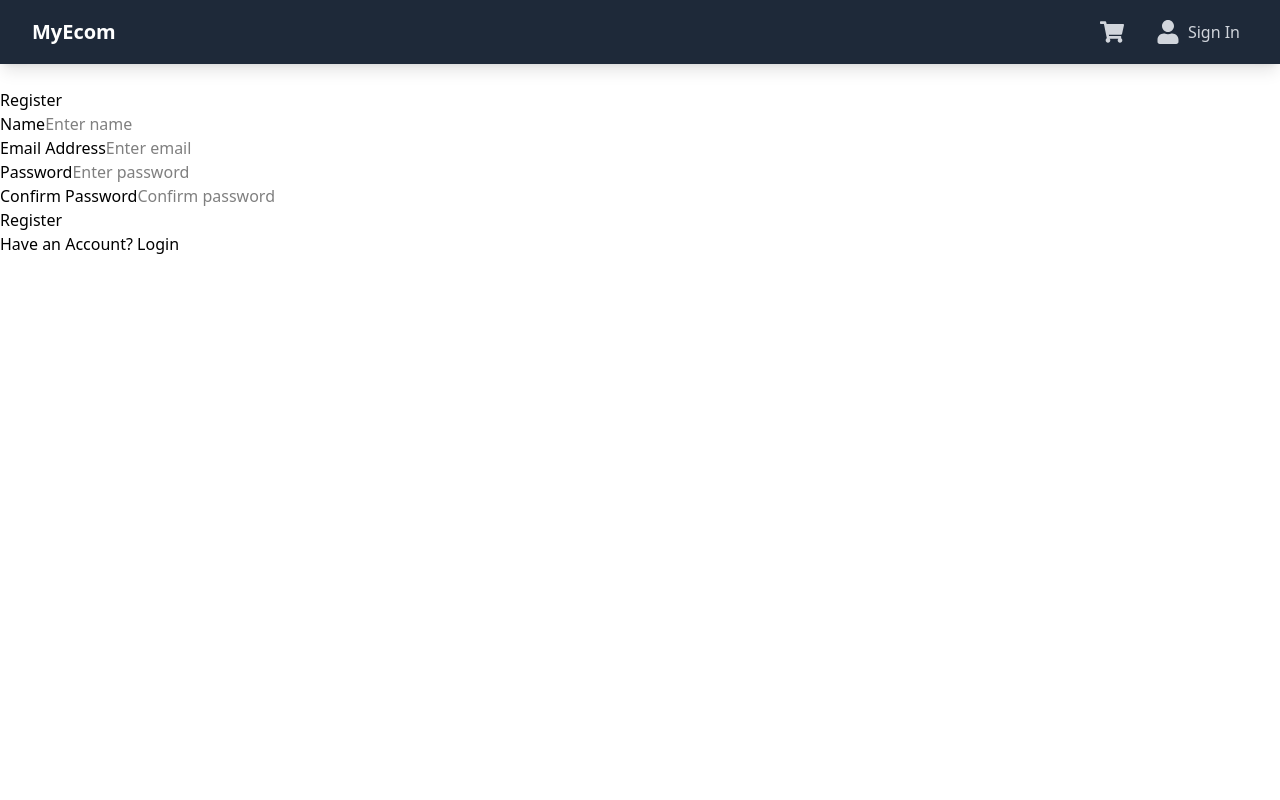
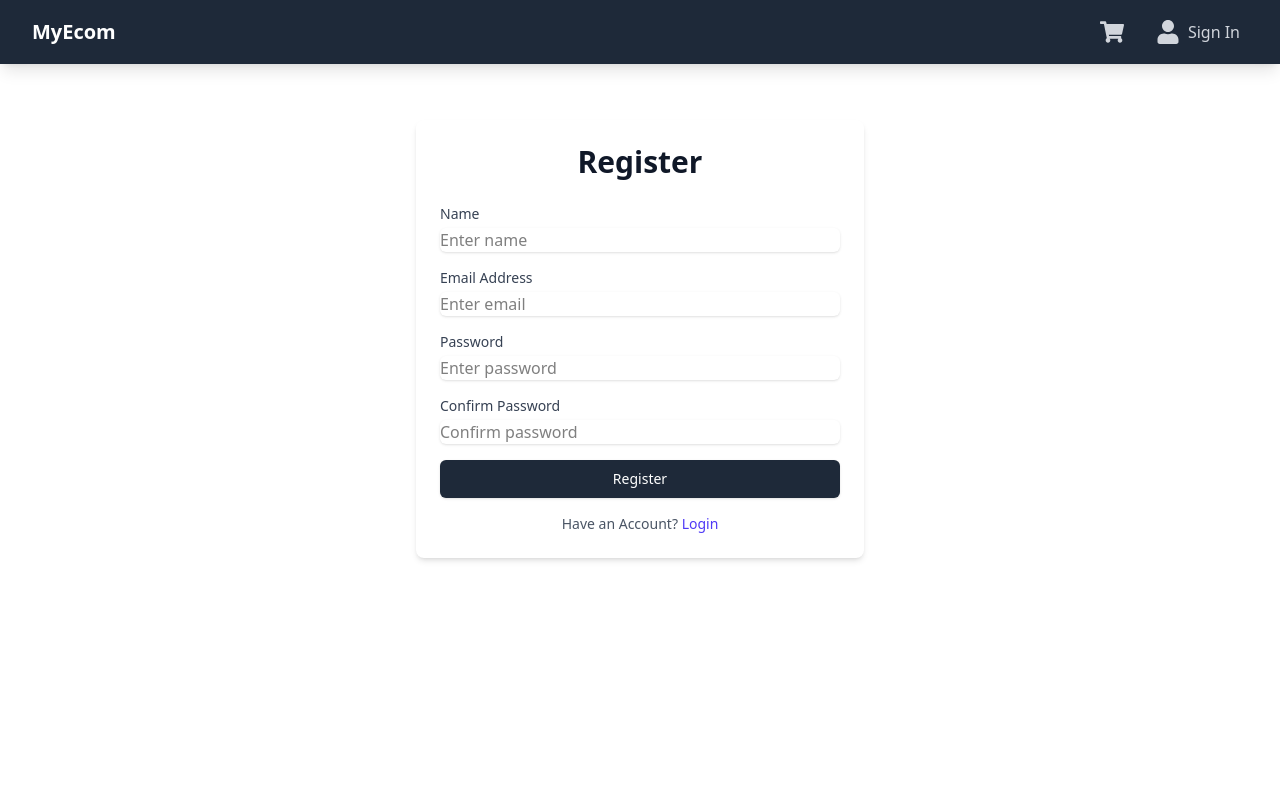
Before and after one commit to Mohitrajput16/mern-ecommerce, a React (Vite) app in the folder client/: page /register in a window 1280 px wide. Shown: the top 800 px of the page. Built offline with nearby package versions, Linux system fonts and the light colour scheme.

Commit message:
feat: Install @tailwindcss/forms and style Login/Register pages

```diff
--- a/client/package.json
+++ b/client/package.json
@@ -20,6 +20,7 @@
   },
   "devDependencies": {
     "@eslint/js": "^9.36.0",
+    "@tailwindcss/forms": "^0.5.10",
     "@tailwindcss/postcss": "^4.1.16",
     "@types/react": "^19.1.16",
     "@types/react-dom": "^19.1.9",
--- /dev/null
+++ b/client/src/components/FormContainer.jsx
@@ -0,0 +1,18 @@
+// client/src/components/FormContainer.jsx
+import React from 'react';
+import Container from './Container';
+
+const FormContainer = ({ children }) => {
+  return (
+    <Container>
+      <div className="flex justify-center">
+        {/* Sets a max-width for the form, centers it, and adds padding */}
+        <div className="w-full max-w-md p-6 bg-white rounded-lg shadow-md mt-8">
+          {children}
+        </div>
+      </div>
+    </Container>
+  );
+};
+
+export default FormContainer;
--- a/client/src/index.css
+++ b/client/src/index.css
@@ -1,5 +1 @@
 @import "tailwindcss";
-
-@tailwind base;
-@tailwind components;
-@tailwind utilities;
--- a/client/src/pages/loginPage.jsx
+++ b/client/src/pages/loginPage.jsx
@@ -1,9 +1,10 @@
 // client/src/pages/LoginPage.jsx
 import React, { useState } from 'react';
-import { useDispatch, useSelector } from 'react-redux';
+import { Link, useNavigate } from 'react-router-dom';
+import { useDispatch } from 'react-redux';
 import { setCredentials } from '../store/authSlice';
 import axios from 'axios';
-import { Link, useNavigate } from 'react-router-dom';
+import FormContainer from '../components/FormContainer'; // <-- Import
 
 const LoginPage = () => {
   const [email, setEmail] = useState('');
@@ -15,51 +16,69 @@ const LoginPage = () => {
   const submitHandler = async (e) => {
     e.preventDefault();
     try {
-    // Send login request to the backend
-    // We can use '/api/auth/login' because of the proxy in vite.config.js
       const res = await axios.post('/api/auth/login', { email, password });
-
-    // On success, dispatch the setCredentials action with the user data
       dispatch(setCredentials(res.data));
-
-    // Redirect to the home page
       navigate('/');
     } catch (err) {
       console.error(err?.response?.data?.message || err.message);
-    // We'll add a proper error message display later
+      // We'll add error messages later
     }
   };
 
   return (
+    <FormContainer>
+      <h1 className="text-3xl font-bold mb-6 text-center text-gray-900">Sign In</h1>
+      <form onSubmit={submitHandler} className="space-y-4">
         <div>
-      <h1>Sign In</h1>
-      <form onSubmit={submitHandler}>
-        <div>
-          <label htmlFor="email">Email Address</label>
+          <label
+            htmlFor="email"
+            className="block text-sm font-medium text-gray-700"
+          >
+            Email Address
+          </label>
           <input
             type="email"
             id="email"
             placeholder="Enter email"
             value={email}
             onChange={(e) => setEmail(e.target.value)}
+            className="mt-1 block w-full rounded-md border-gray-300 shadow-sm focus:border-indigo-500 focus:ring-indigo-500"
+            required
           />
         </div>
         <div>
-          <label htmlFor="password">Password</label>
+          <label
+            htmlFor="password"
+            className="block text-sm font-medium text-gray-700"
+          >
+            Password
+          </label>
           <input
             type="password"
             id="password"
             placeholder="Enter password"
             value={password}
             onChange={(e) => setPassword(e.target.value)}
+            className="mt-1 block w-full rounded-md border-gray-300 shadow-sm focus:border-indigo-500 focus:ring-indigo-500"
+            required
           />
         </div>
-        <button type="submit">Sign In</button>
+        <button
+          type="submit"
+          className="w-full flex justify-center py-2 px-4 border border-transparent rounded-md shadow-sm text-sm font-medium text-white bg-gray-800 hover:bg-gray-900 focus:outline-none focus:ring-2 focus:ring-offset-2 focus:ring-gray-900"
+        >
+          Sign In
+        </button>
       </form>
-      <div>
-        New Customer? <Link to="/register">Register</Link>
+      <div className="mt-4 text-center">
+        <p className="text-sm text-gray-600">
+          New Customer?{' '}
+          <Link to="/register" className="font-medium text-indigo-600 hover:text-indigo-500">
+            Register
+          </Link>
+        </p>
       </div>
-    </div>
+    </FormContainer>
   );
 };
 
--- a/client/src/pages/registerPage.jsx
+++ b/client/src/pages/registerPage.jsx
@@ -1,9 +1,10 @@
 // client/src/pages/RegisterPage.jsx
 import React, { useState } from 'react';
+import { Link, useNavigate } from 'react-router-dom';
+import { useDispatch } from 'react-redux';
 import { setCredentials } from '../store/authSlice';
 import axios from 'axios';
-import { Link, useNavigate } from 'react-router-dom';
-import { useDispatch } from 'react-redux';
+import FormContainer from '../components/FormContainer'; // <-- Import
 
 const RegisterPage = () => {
   const [name, setName] = useState('');
@@ -17,19 +18,11 @@ const navigate = useNavigate();
   const submitHandler = async (e) => {
     e.preventDefault();
     if (password !== confirmPassword) {
-    console.log('Passwords do not match'); // Add a user-facing alert later
+      console.log('Passwords do not match');
     } else {
       try {
-      const res = await axios.post('/api/auth/register', {
-        name,
-        email,
-        password,
-      });
-
-      // Dispatch login action
+        const res = await axios.post('/api/auth/register', { name, email, password });
         dispatch(setCredentials(res.data));
-
-      // Redirect to home
         navigate('/');
       } catch (err) {
         console.error(err?.response?.data?.message || err.message);
@@ -38,55 +31,93 @@ const navigate = useNavigate();
   };
 
   return (
+    <FormContainer>
+      <h1 className="text-3xl font-bold mb-6 text-center text-gray-900">Register</h1>
+      <form onSubmit={submitHandler} className="space-y-4">
         <div>
-      <h1>Register</h1>
-      <form onSubmit={submitHandler}>
-        <div>
-          <label htmlFor="name">Name</label>
+          <label
+            htmlFor="name"
+            className="block text-sm font-medium text-gray-700"
+          >
+            Name
+          </label>
           <input
             type="text"
             id="name"
             placeholder="Enter name"
             value={name}
             onChange={(e) => setName(e.target.value)}
+            className="mt-1 block w-full rounded-md border-gray-300 shadow-sm focus:border-indigo-500 focus:ring-indigo-500"
+            required
           />
         </div>
         <div>
-          <label htmlFor="email">Email Address</label>
+          <label
+            htmlFor="email"
+            className="block text-sm font-medium text-gray-700"
+          >
+            Email Address
+          </label>
           <input
             type="email"
             id="email"
             placeholder="Enter email"
             value={email}
             onChange={(e) => setEmail(e.target.value)}
+            className="mt-1 block w-full rounded-md border-gray-300 shadow-sm focus:border-indigo-500 focus:ring-indigo-500"
+            required
           />
         </div>
         <div>
-          <label htmlFor="password">Password</label>
+          <label
+            htmlFor="password"
+            className="block text-sm font-medium text-gray-700"
+          >
+            Password
+          </label>
           <input
             type="password"
             id="password"
             placeholder="Enter password"
             value={password}
             onChange={(e) => setPassword(e.target.value)}
+            className="mt-1 block w-full rounded-md border-gray-300 shadow-sm focus:border-indigo-500 focus:ring-indigo-500"
+            required
           />
         </div>
         <div>
-          <label htmlFor="confirmPassword">Confirm Password</label>
+          <label
+            htmlFor="confirmPassword"
+            className="block text-sm font-medium text-gray-700"
+          >
+            Confirm Password
+          </label>
           <input
             type="password"
             id="confirmPassword"
             placeholder="Confirm password"
             value={confirmPassword}
             onChange={(e) => setConfirmPassword(e.target.value)}
+            className="mt-1 block w-full rounded-md border-gray-300 shadow-sm focus:border-indigo-500 focus:ring-indigo-500"
+            required
           />
         </div>
-        <button type="submit">Register</button>
+        <button
+          type="submit"
+          className="w-full flex justify-center py-2 px-4 border border-transparent rounded-md shadow-sm text-sm font-medium text-white bg-gray-800 hover:bg-gray-900 focus:outline-none focus:ring-2 focus:ring-offset-2 focus:ring-gray-900"
+        >
+          Register
+        </button>
       </form>
-      <div>
-        Have an Account? <Link to="/login">Login</Link>
+      <div className="mt-4 text-center">
+        <p className="text-sm text-gray-600">
+          Have an Account?{' '}
+          <Link to="/login" className="font-medium text-indigo-600 hover:text-indigo-500">
+            Login
+          </Link>
+        </p>
       </div>
-    </div>
+    </FormContainer>
   );
 };
 
--- a/client/tailwind.config.js
+++ b/client/tailwind.config.js
@@ -8,5 +8,8 @@ export default {
   theme: {
     extend: {},
   },
-  plugins: [],
+  plugins: [
+    require('@tailwindcss/forms'),
+
+  ],
 };
```
Also changed, not shown: 1 other file (tests, documents, lock files or other folders). Lines whose indentation alone changed are shown as unchanged.
